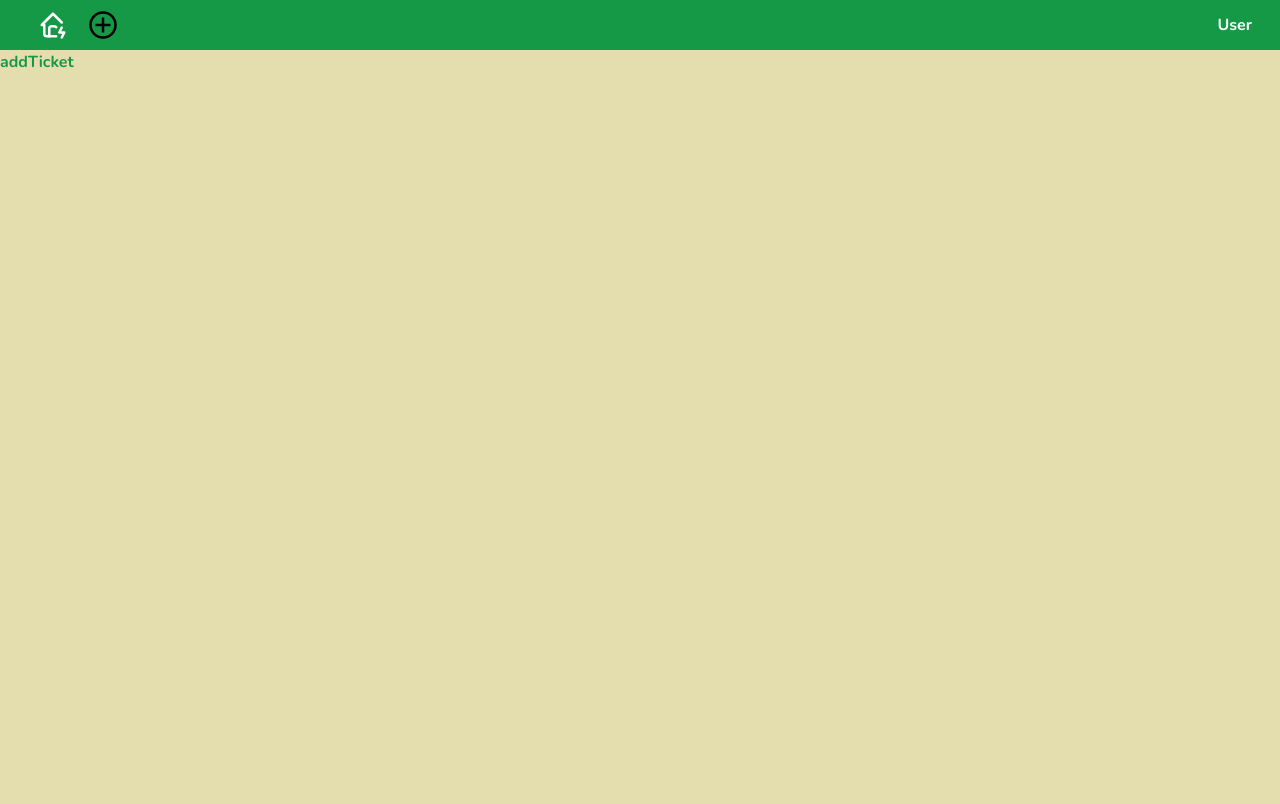
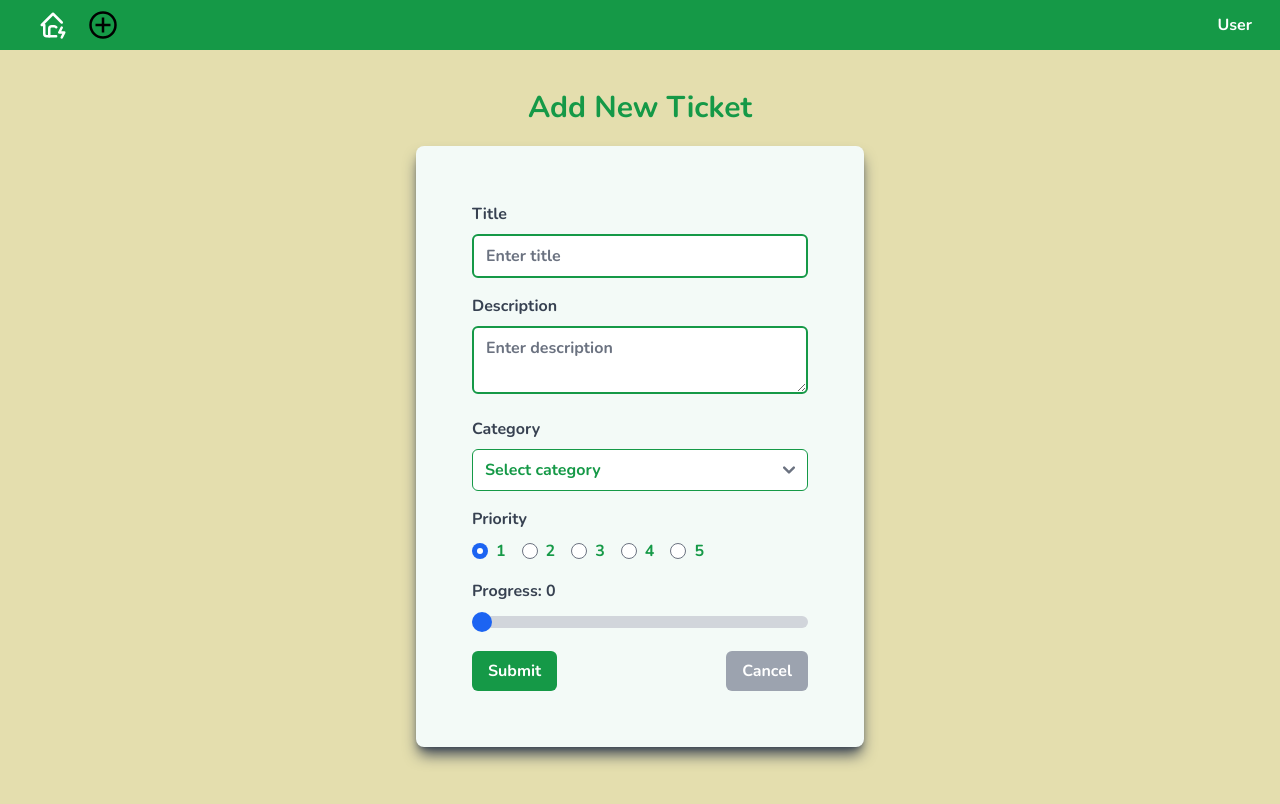
Before and after one commit to gorgees04/tech-tickets, a Next.js app: page /addTicket in a window 1280 px wide. Shown: the top 804 px of the page. Built offline with nearby package versions, Linux system fonts and the light colour scheme.

Commit message:
add form done #3

```diff
--- a/app/addTicket/page.tsx
+++ b/app/addTicket/page.tsx
@@ -1,5 +1,16 @@
+import AddForm from "../ui/addTicket/AddForm";
+
 const addTicket = () => {
-  return <div>addTicket</div>;
+  return (
+    <div className="w-full min-h-screen flex flex-col p-5 ">
+      <div>
+        <h1 className="text-3xl font-extrabold text-center m-5">
+          Add New Ticket
+        </h1>
+      </div>
+      <AddForm />
+    </div>
+  );
 };
 
 export default addTicket;
--- a/app/ui/addTicket/addForm.tsx
+++ b/app/ui/addTicket/addForm.tsx
@@ -1,23 +1,70 @@
 "use client";
-
 import { TicketData } from "@/app/libs/definitions";
-import { useState } from "react";
+import Link from "next/link";
+import { useRouter } from "next/navigation";
+import { ChangeEvent, useState } from "react";
 
 const AddForm = () => {
+  const router = useRouter();
+
   const ticketData = {
     title: "",
     description: "",
     category: "",
     priority: "1",
     progress: 0,
-    status: "open",
+    status: "open", // status will be open in all cases
   };
 
+  // form details
   const [formData, setFormData] = useState<TicketData>(ticketData);
+
+  // handle changes of all inputs
+  // e definitions type has to be imported from react
+  const handleChanges = (
+    e:
+      | ChangeEvent<HTMLInputElement>
+      | ChangeEvent<HTMLTextAreaElement>
+      | ChangeEvent<HTMLSelectElement>
+  ) => {
+    const name = e.target.name;
+    const value = e.target.value;
+
+    setFormData({ ...formData, [name]: value.toString() });
+  };
+
+  const handleSubmit = async (e: ChangeEvent<HTMLFormElement>) => {
+    e.preventDefault();
+    console.log(formData);
+
+    // after handle all request and submit the form will refresh and redirect to home page
+    router.refresh();
+    router.push("/");
+  };
+
+  // the higher number have the most priority
+  const priorities = ["1", "2", "3", "4", "5"];
+
+  // common programming issue or topic to create a ticket
+  const categories = [
+    "Bug Fixing",
+    "Testing",
+    "Feature Development",
+    "Refactoring",
+    "Code Review",
+    "Documentation",
+    "Deployment/DevOps",
+    "Performance Optimization",
+    "Research and Investigation",
+    "UI/UX",
+  ];
 
   return (
     <div>
-      <form className="w-full max-w-md mx-auto bg-green-50 p-14 h-fit rounded-lg shadow-lg shadow-gray-700">
+      <form
+        onSubmit={handleSubmit}
+        className="w-full max-w-md mx-auto bg-green-50 p-14 h-fit rounded-lg shadow-lg shadow-gray-700"
+      >
         {/* Title */}
         <div className="mb-4">
           <label htmlFor="title" className="block text-gray-700 font-bold mb-2">
@@ -120,33 +167,20 @@ const AddForm = () => {
           />
         </div>
 
-        {/* status */}
-        {/* <div className="mb-4">
-        <label htmlFor="status" className="block text-gray-700 font-bold mb-2">
-          Status
-        </label>
-        <select
-          id="status"
-          name="status"
-          required
-          className="w-full px-3 py-2 rounded-md border border-gray-300 focus:border-pageGreen focus:outline-none"
-          value={formData.status}
-          onChange={handleChanges}
-        >
-          <option value="">Select status</option>
-          {statuses.map((status, index) => (
-            <option key={index} value={status}>
-              {status}
-            </option>
-          ))}
-        </select>
-      </div> */}
+        <div className="flex justify-between">
           <button
             type="submit"
             className="bg-pageGreen text-white px-4 py-2 rounded-md hover:bg-opacity-80 transition duration-300"
           >
             Submit
           </button>
+
+          <Link href={"/"}>
+            <button className="bg-gray-400 text-white px-4 py-2 rounded-md hover:bg-opacity-80 transition duration-300">
+              Cancel
+            </button>
+          </Link>
+        </div>
       </form>
     </div>
   );
```
Lines whose indentation alone changed are shown as unchanged.
